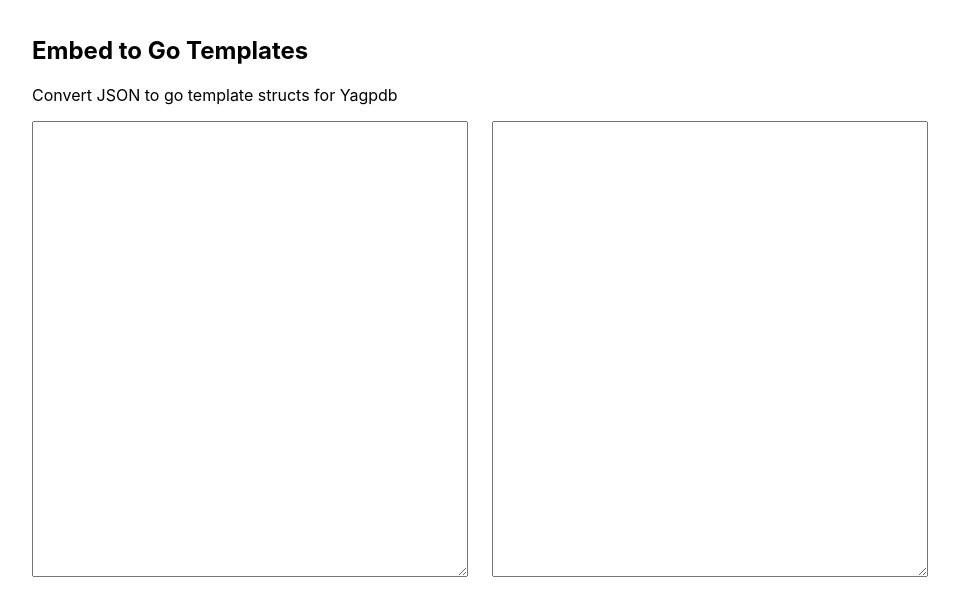
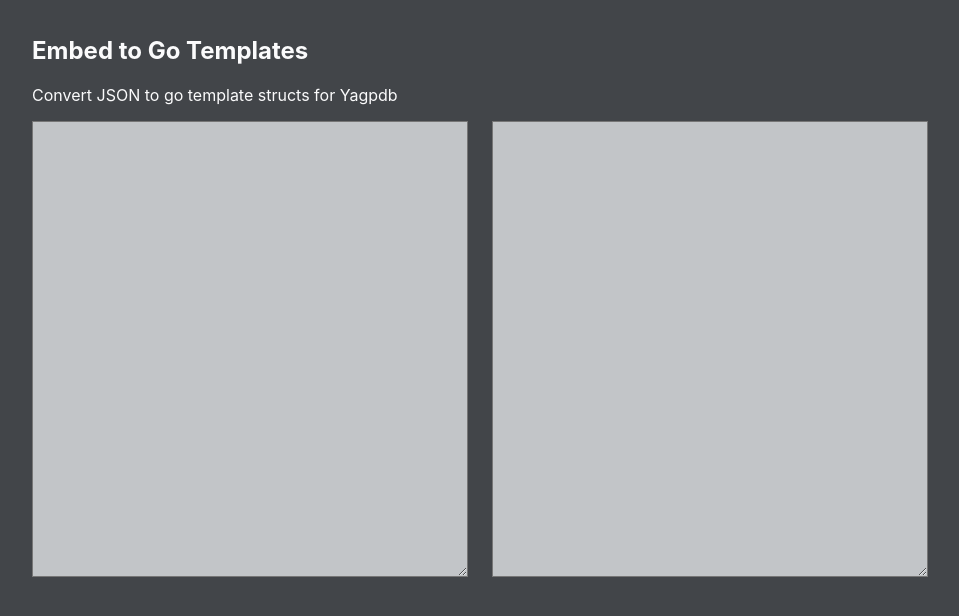
Before and after one commit to jwu910/discord-embed-to-go-template, a React (Create React App) app: page / in a window 1280 px wide. Shown: the top 616 px of the page, without its empty margins (160-1119 px from the left). Built offline with nearby package versions, Linux system fonts and the light colour scheme.

Commit message:
chore: add styles so not white

```diff
--- a/src/App.scss
+++ b/src/App.scss
@@ -0,0 +1,16 @@
+$BLURPLE: #7289da;
+$DARK_BUT_NOT_BLACK: #2c2f33;
+$GREY_KINDA_DARK: #424549;
+
+body {
+  background-color: $GREY_KINDA_DARK;
+  color: lighten($DARK_BUT_NOT_BLACK, 80%);
+}
+
+.header-details {
+  color: $BLURPLE;
+}
+
+.text-areas > textarea {
+  background-color: lighten($GREY_KINDA_DARK, 50%);
+}
--- a/src/App.tsx
+++ b/src/App.tsx
@@ -57,9 +57,10 @@ function App() {
 
   return (
     <Box sx={{ padding: 2, margin: "auto", width: "70%" }}>
+      <div className="header-details"></div>
       <h2>Embed to Go Templates</h2>
       <p>Convert JSON to go template structs for Yagpdb</p>
-      <Stack sx={{ margin: "auto" }} direction="row" spacing={3}>
+      <Stack sx={{ margin: "auto" }} className="text-areas" direction="row" spacing={3}>
         <textarea
           style={{ flexGrow: 1 }}
           cols={50}
```
